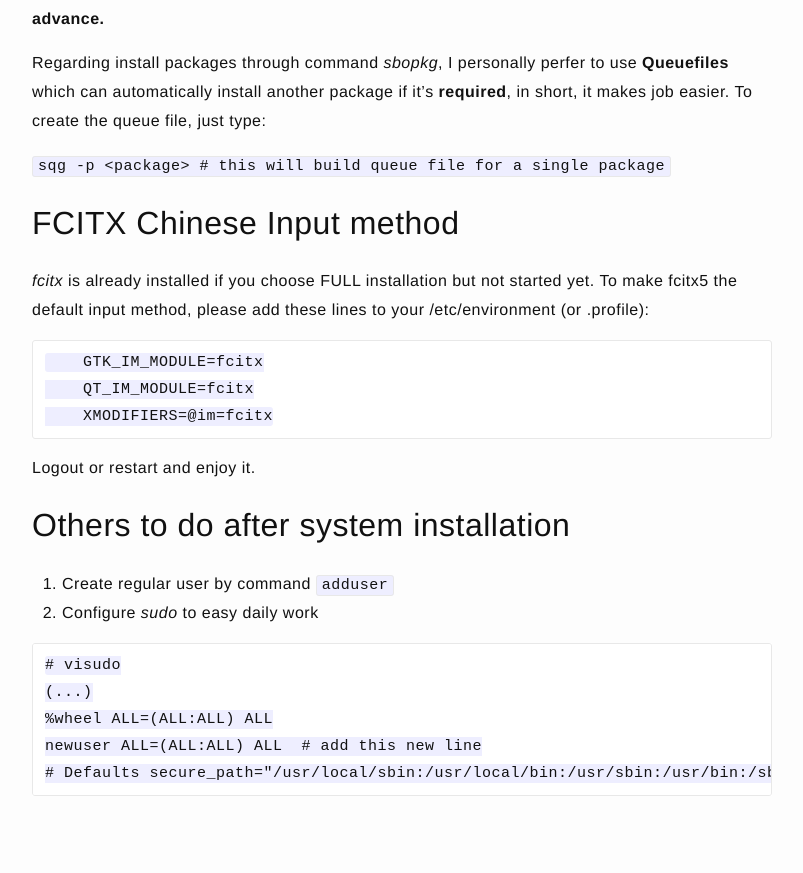
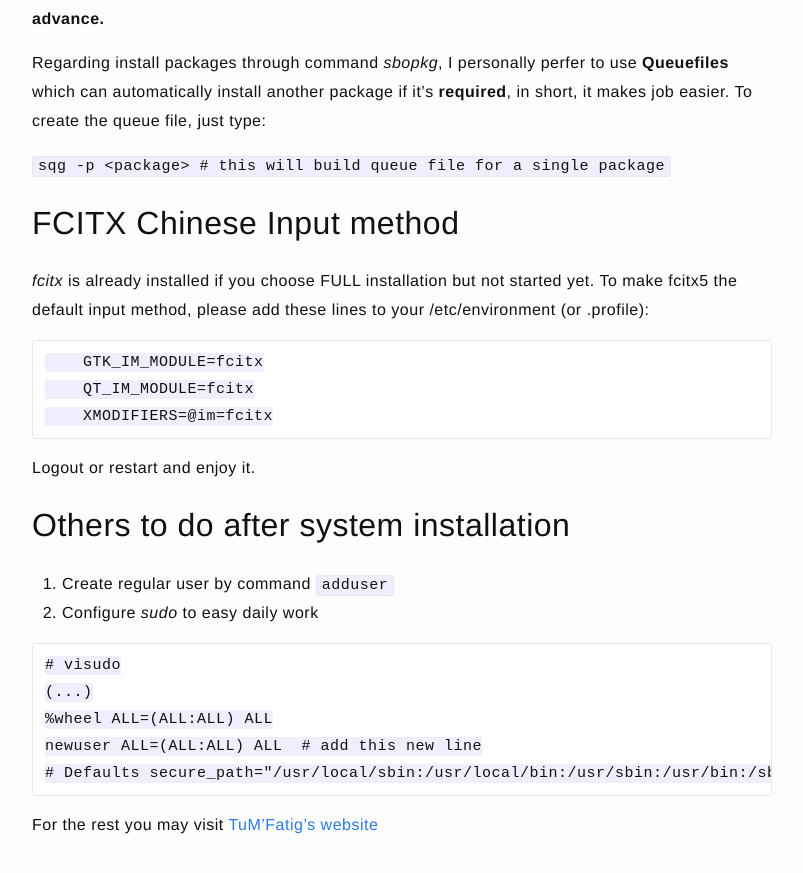
Before and after one commit to jazzi/jazzi.github.io, a Jekyll site: the page built from _posts/2023-03-22-how-to-install-slackware-15-with-uefi-and-nvidia.md, in a window 1280 px wide and 900 px high, scrolled down 1230 px. Shown: the top 873 px of the window, without its empty margins (238-1041 px from the left). Built offline with Jekyll 4.4.1, drawn with Linux system fonts in a browser that asks for light colours.

Commit message:
new post

````diff
--- a/_posts/2023-03-22-how-to-install-slackware-15-with-uefi-and-nvidia.md
+++ b/_posts/2023-03-22-how-to-install-slackware-15-with-uefi-and-nvidia.md
@@ -66,3 +66,5 @@ Logout or restart and enjoy it.
 newuser ALL=(ALL:ALL) ALL  # add this new line
 # Defaults secure_path="/usr/local/sbin:/usr/local/bin:/usr/sbin:/usr/bin:/sbin:/bin" # remove the # to let regular user can run command *installpkg* etc.
 ```
+
+For the rest you may visit [TuM'Fatig's website](https://www.tumfatig.net/2022/slackware-linux-15-with-fde-on-uefi-laptop/#:~:text=Slackware%20Linux%2015%20with%20FDE%20on%20UEFI%20laptop,be%20entered%20with%20the%20configured%20keyboard%20layout.%20)
````
